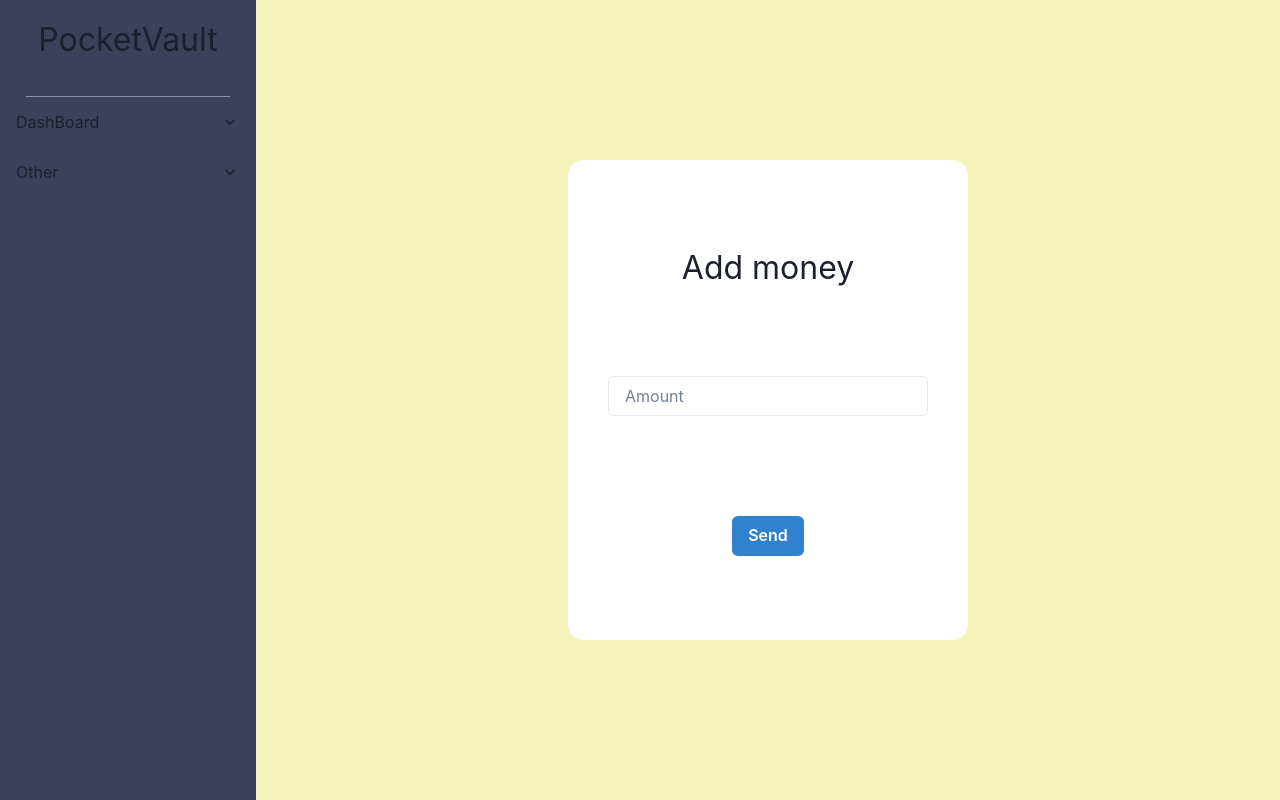
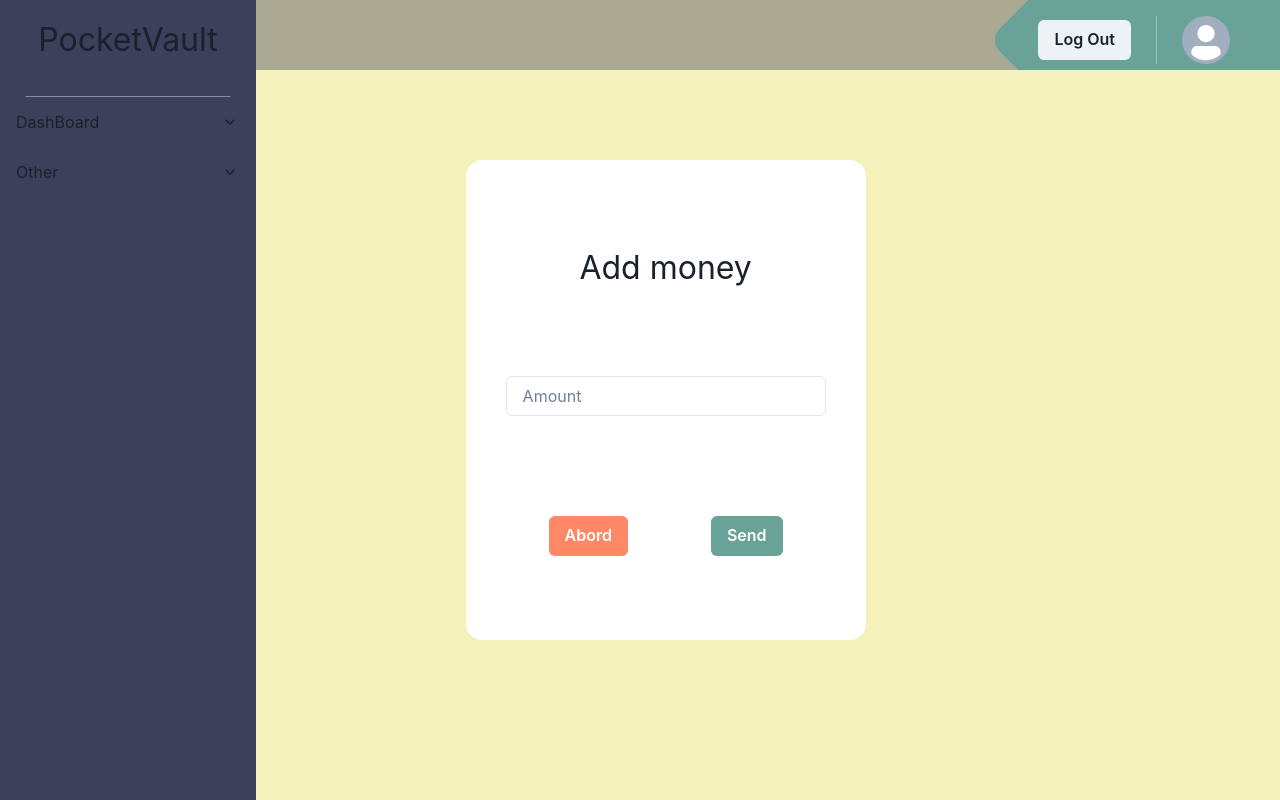
Before and after one commit to VisioneerHEI/PocketVault-Front, a React (Create React App) app: page /transaction/depot in a window 1280 px wide. Built offline with nearby package versions, Linux system fonts and the light colour scheme.

Commit message:
feat: transaction layer

```diff
--- a/src/pages/transaction/components/Depot/index.jsx
+++ b/src/pages/transaction/components/Depot/index.jsx
@@ -1,6 +1,7 @@
-import React, { Button, Flex, FormControl, Input, Text } from "@chakra-ui/react";
+import React, { Flex, FormControl, Input, Text } from "@chakra-ui/react";
 import { useState } from "react";
 import TransactionForm from "../TransactionForm";
+import ButtonGroup from "../TransactionForm/ButtonGroup";
 
 const Depot =  () => {
     const [amount, setAmount] = useState("")
@@ -28,9 +29,7 @@ const Depot =  () => {
                         />
                     </FormControl>
 
-                    <Button type="submit" colorScheme="blue" mt={4}>
-                        Send
-                    </Button>
+                    <ButtonGroup />
                 </TransactionForm>
         </Flex>
 )
--- a/src/pages/transaction/components/Retrait/index.jsx
+++ b/src/pages/transaction/components/Retrait/index.jsx
@@ -1,6 +1,7 @@
-import React, { Button, Flex, FormControl, FormLabel, Input, Text } from "@chakra-ui/react";
+import React, { Flex, FormControl, FormLabel, Input, Text } from "@chakra-ui/react";
 import { useState } from "react";
 import TransactionForm from "../TransactionForm";
+import ButtonGroup from "../TransactionForm/ButtonGroup";
 
 const Retrait =  () => {
     const [amount, setAmount] = useState("")
@@ -14,7 +15,7 @@ const Retrait =  () => {
             alignItems="center"
             w="80%">
                 <TransactionForm onSubmit={handleSubmit}>
-                    <Text fontSize="2em">Add money</Text>
+                    <Text fontSize="2em">Get money</Text>
 
                     <Flex
                         w="100%"
@@ -34,10 +35,7 @@ const Retrait =  () => {
                         <FormLabel>{amount}</FormLabel>
                     </Flex>
 
-
-                    <Button type="submit" colorScheme="blue" mt={4}>
-                        Send
-                    </Button>
+                    <ButtonGroup />
                 </TransactionForm>
         </Flex>
 )
--- /dev/null
+++ b/src/pages/transaction/components/TransactionForm/ButtonGroup.jsx
@@ -0,0 +1,19 @@
+import React, { Button, Flex } from "@chakra-ui/react";
+import color from '../../../../utils/theme.js'
+
+const ButtonGroup = () => {
+    return (
+        <Flex
+            w="100%"
+            justifyContent="space-evenly">
+            <Button colorScheme="red" bgColor={color.red} mt={4} onClick={()=>window.location.href = "/"}>
+                Abord
+            </Button>
+            <Button type="submit" colorScheme="blue"  bgColor={color.primary} mt={4}>
+                Send
+            </Button>
+        </Flex>
+    )
+};
+
+export default ButtonGroup;
--- a/src/pages/transaction/index.jsx
+++ b/src/pages/transaction/index.jsx
@@ -1,17 +1,12 @@
-import { Flex } from "@chakra-ui/react";
 import React from "react";
 import RigthBar from "./components/RigthBar";
 import PropTypes from 'prop-types'
-import LeftBar from "../../components/leftBar";
+import MainLayer from '../../components/MainLayer'
 
 const Transaction = ({ page }) => {
-    return <Flex
-                h='100%'
-                w='100%'
-                >
-                    <LeftBar />
-                    <RigthBar page={page} />
-                </Flex>
+    return<MainLayer>
+                <RigthBar page={page} />
+            </MainLayer>
 };
 
 Transaction.propTypes = {
```
